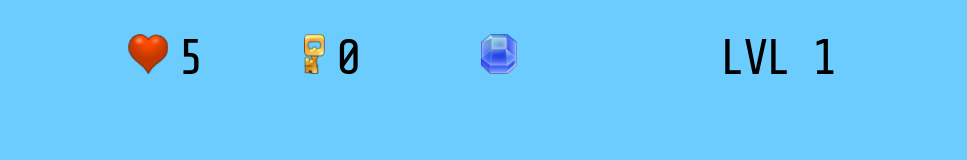
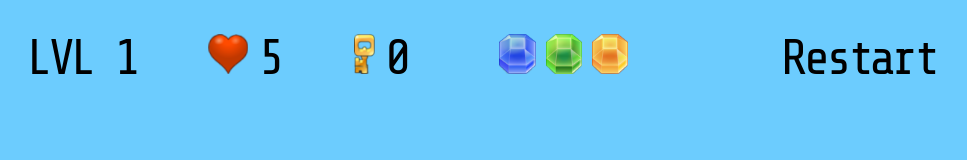
Before and after one commit to IreneMarin/FEND-project-3-arcade, a plain HTML site: page index.html in a window 1280 px wide. Shown: the whole page, without its empty margins (159-1126 px from the left). Drawn offline with nearby package versions, Linux system fonts and the light colour scheme.

Commit message:
Changes in the size canvas

```diff
--- a/css/style.css
+++ b/css/style.css
@@ -3,29 +3,38 @@ body {
     margin: 0 auto;
     background: #6cccfe;
 }
-
 .menu {
-    width: 707px;
+    width: 909px;
     height: 90px;
     margin: 30px auto 0;
     text-align: left;
     font-family: 'Share Tech Mono', sans-serif;
     font-size: 50px;
 }
-
 .menu img {
     height: 40px;
     margin-right: 10px;
 }
-
-.collectives {
+.lifes {
     float: left;
-    width: 25%;
+    width: 16%;
 }
-
+.keys {
+    float: left;
+    width: 16%;
+}
+.gems {
+    float: left;
+    width: 20%;
+}
 .level {
+    float: left;
+    width: 20%;
+    letter-spacing: -5px;
+}
+.start {
     float: right;
-    width: 25%;
+    width: 20%;
     text-align: right;
-    letter-spacing: -4px;
+    letter-spacing: -5px;
 }
--- a/index.html
+++ b/index.html
@@ -8,10 +8,11 @@
 </head>
 <body>
     <div class="menu">
-        <div class="collectives"><img src="images/menu-heart.png"><span id="numberLifes"></span></div>
-        <div class="collectives"><img src="images/menu-key.png"><span id="numberKeys"></span></div>
-        <div class="collectives"><span id="hasGems"></span></div>
         <div class="level">LVL <span id="numberLevel"></span></div>
+        <div class="lifes"><img src="images/menu-heart.png"><span id="numberLifes"></span></div>
+        <div class="keys"><img src="images/menu-key.png"><span id="numberKeys"></span></div>
+        <div class="gems"><span id="hasGems"></span></div>
+        <div class="start">Restart</div>
     </div>
     <div style="clear: both;"></div>
     <script src="js/resources.js"></script>
--- a/js/app.js
+++ b/js/app.js
@@ -1,8 +1,8 @@
 var currentLifes = 5;
 var currentKeys = 0;
 var hasBlueGem = true;
-var hasGreenGem = false;
-var hasOrangeGem = false;
+var hasGreenGem = true;
+var hasOrangeGem = true;
 var currentLevel = 1;
 
 document.getElementById('numberLifes').innerHTML = currentLifes;
@@ -52,17 +52,13 @@ Items.prototype.render = function() {
 }
 
 // Construct the house
-var allWalls = [];
-allWalls[0] = new House(202,45,'window-tall');
-allWalls[1] = new House(303,45,'door-tall-closed');
-allWalls[4] = new House(404,45,'window-tall');
-
-
-var allRoofs = [];
-allRoofs[3] = new House(202,-46,'roof-south-west');
-allRoofs[4] = new House(303,-46,'roof-south');
-allRoofs[5] = new House(404,-46,'roof-south-east');
-
+var allHouse = [];
+allHouse[0] = new House(303,45,'window-tall');
+allHouse[1] = new House(404,60,'door-tall-closed');
+allHouse[2] = new House(505,45,'window-tall');
+allHouse[3] = new House(303,-40,'roof-south-west');
+allHouse[4] = new House(404,-40,'roof-south');
+allHouse[5] = new House(505,-40,'roof-south-east');
 
 var allNature = [];
 allNature[0] = new Nature(101,295,'tree-ugly');
@@ -70,8 +66,10 @@ allNature[1] = new Nature(404,460,'rock');
 allNature[2] = new Nature(505,215,'tree-ugly');
 allNature[3] = new Nature(0,-25,'tree-short');
 allNature[4] = new Nature(101,-25,'tree-short');
-allNature[5]= new Nature(505,-25,'tree-short');
-allNature[6]= new Nature(606,-25,'tree-short');
+allNature[5] = new Nature(202,-25,'tree-short');
+allNature[6] = new Nature(606,-25,'tree-short');
+allNature[7] = new Nature(707,-25,'tree-short');
+allNature[8] = new Nature(808,-25,'tree-short');
 
 var key = new Items(505,120,'key-small');
 var heart = new Items(0,464,'heart-small');
@@ -131,7 +129,7 @@ Enemy.prototype.render = function() {
 var Player = function() {
     // Setting the Player initial location
     // at the bottom center of the screen
-    this.x = 303;
+    this.x = 404;
     this.y = 575;
 
     // Loading the image by setting this.sprite
--- a/js/engine.js
+++ b/js/engine.js
@@ -26,7 +26,7 @@ var Engine = (function(global) {
         lastTime;
 
     // Create the size of the canvas
-    canvas.width = 707;
+    canvas.width = 909;
     canvas.height = 760;
     doc.body.appendChild(canvas);
 
@@ -114,14 +114,14 @@ var Engine = (function(global) {
                 'images/grass-block.png',   // Row 1 of 6 of stone
                 'images/grass-block.png',   // Row 2 of 6 of stone
                 'images/grass-block.png',   // Row 3 of 6 of stone
-                'images/grass-block.png',   // Row 4 of 6 of stone
+                'images/grass-block.png',   // Row 5 of 6 of stone
                 'images/grass-block.png',   // Row 5 of 6 of stone
                 'images/stone-block.png',   // Row 1 of 1 of grass
             ],
 
             // Create the number of rows and columns on the screen
             numRows = 8,
-            numCols = 7,
+            numCols = 9,
             row, col;
 
         /* Loop through the number of rows and columns we've defined above
@@ -158,12 +158,8 @@ var Engine = (function(global) {
            nature.render();
         });
 
-        allWalls.forEach(function(wall){
-           wall.render();
-        });
-
-        allRoofs.forEach(function(roof){
-           roof.render();
+        allHouse.forEach(function(house){
+           house.render();
         });
 
         key.render();
```
